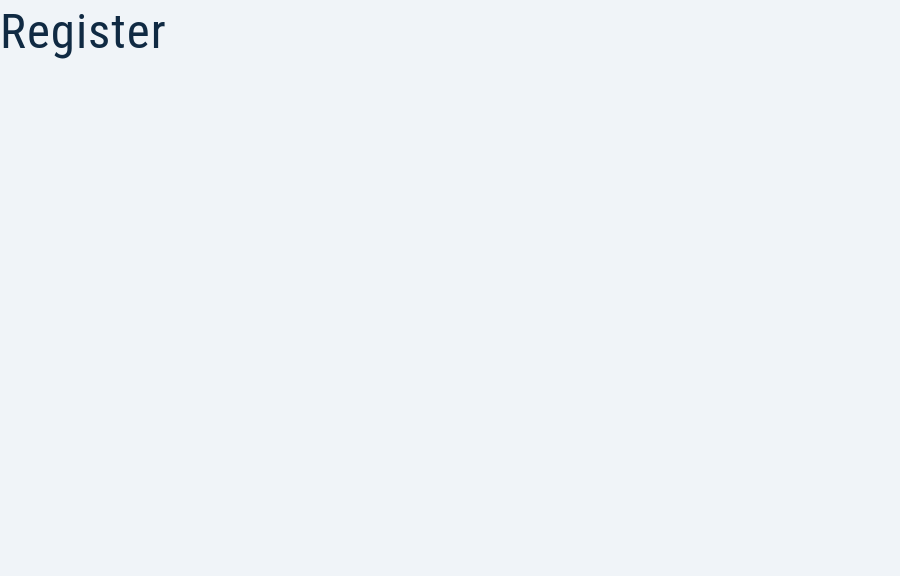
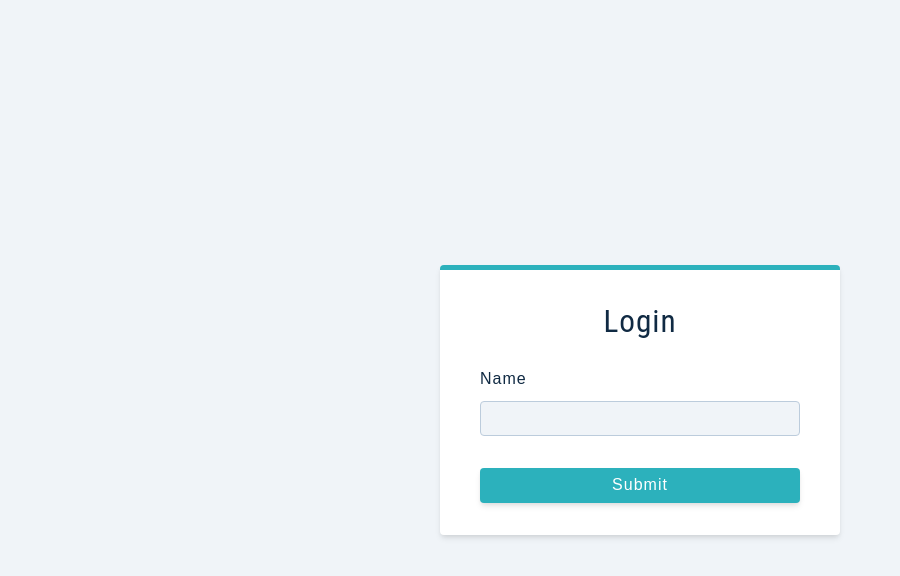
Before and after one commit to peterhagenson/mern-jobify, a React (Create React App) app in the folder client/: page /register in a window 1280 px wide. Shown: the top 576 px of the page, without its empty margins (0-900 px from the left). Built offline with nearby package versions, Linux system fonts and the light colour scheme.

Commit message:
basic login form

```diff
--- a/client/src/assets/wrappers/RegisterPage.js
+++ b/client/src/assets/wrappers/RegisterPage.js
@@ -32,4 +32,4 @@
     letter-spacing: var(--letterSpacing);
   }
 `
-export default Wrapper
+export { Wrapper }
--- a/client/src/pages/register.js
+++ b/client/src/pages/register.js
@@ -1,8 +1,43 @@
 
+import { useState, useEffect } from 'react';
+import { Logo } from '../components';
+import { Wrapper } from '../assets/wrappers/RegisterPage.js';
+
+const initialState = {
+    name: '',
+    email: '',
+    password: '',
+    isMember: true,
+}
 
 const Register = () => {
+    const [values, setValues] = useState(initialState);
+    //global state and useNavigate
+
+    const handleChange = (e) => {
+        console.log(e.target)
+    }
+
+    const onSubmit = (e) => {
+        e.preventDefault()
+        console.log(e.target)
+    }
     return (
-        <h1>Register</h1>
+        <Wrapper className='full-page'>
+            <form className='form' onSubmit={onSubmit}>
+                <Logo />
+                <h3>Login</h3>
+                {/*name input */}
+                <div className='form-row'>
+                    <label htmlFor='name' className='form-label'>name
+                    </label>
+                    <input type='text' value={values.name} name="name" onChange={handleChange} className='form-input' />
+
+                </div>
+                <button type="submit" className="btn btn-block" >submit</button>
+            </form>
+        </Wrapper >
+
     )
 }
 
```
